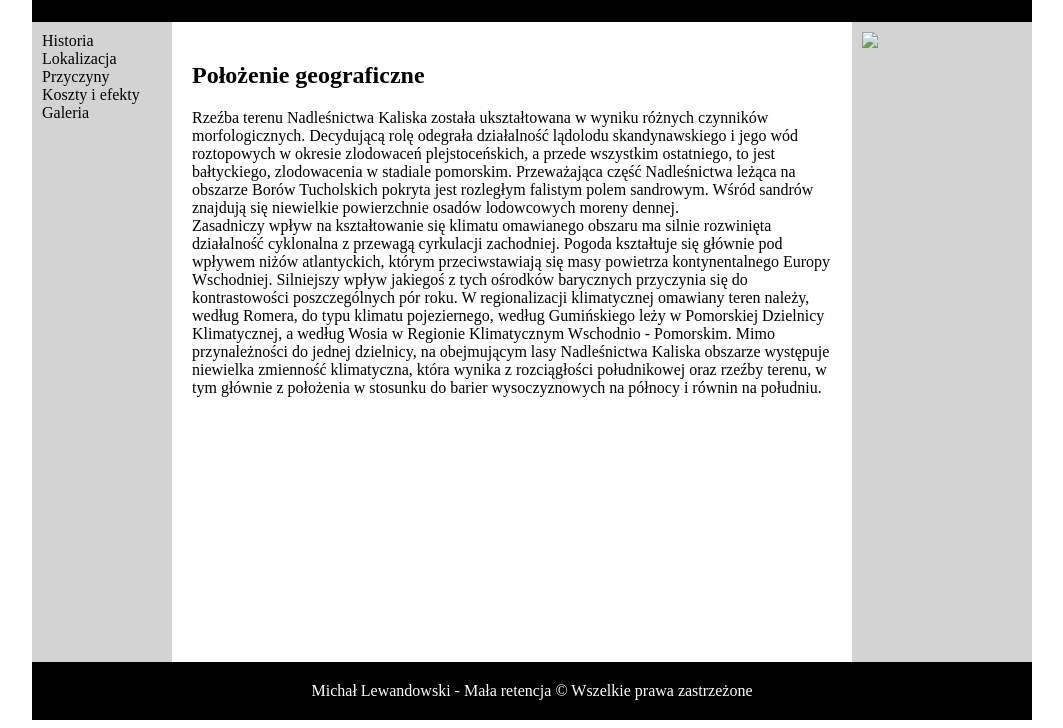
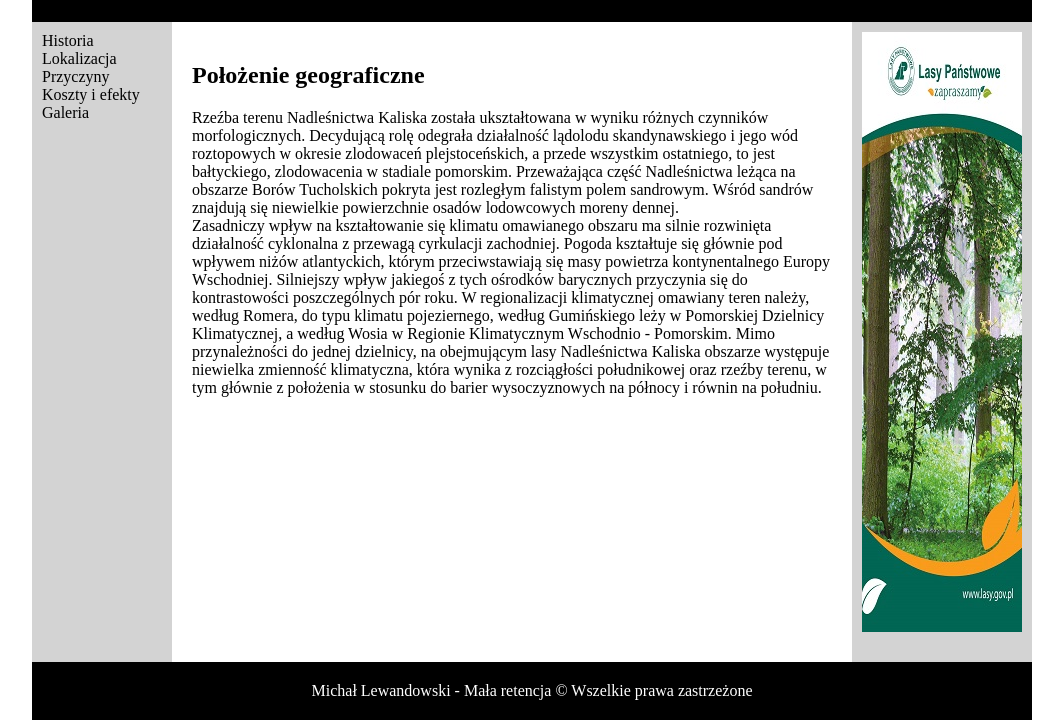
Before and after one commit to lewand16/TI2016, a plain HTML site: page index.html in a window 1280 px wide. Shown: the part 96-824 px from the top of the page, without its empty margins (108-1171 px from the left). Drawn offline with Linux system fonts and the light colour scheme.

Commit message:
Update index.html

```diff
--- a/index.html
+++ b/index.html
@@ -85,7 +85,7 @@
 		</div>
 
 		<div id="ad">
-		<img src="img/reklama1.jpg" />
+		<img src="reklama1.jpg" />
 		</div>
 
 		<div id="footer">
```
